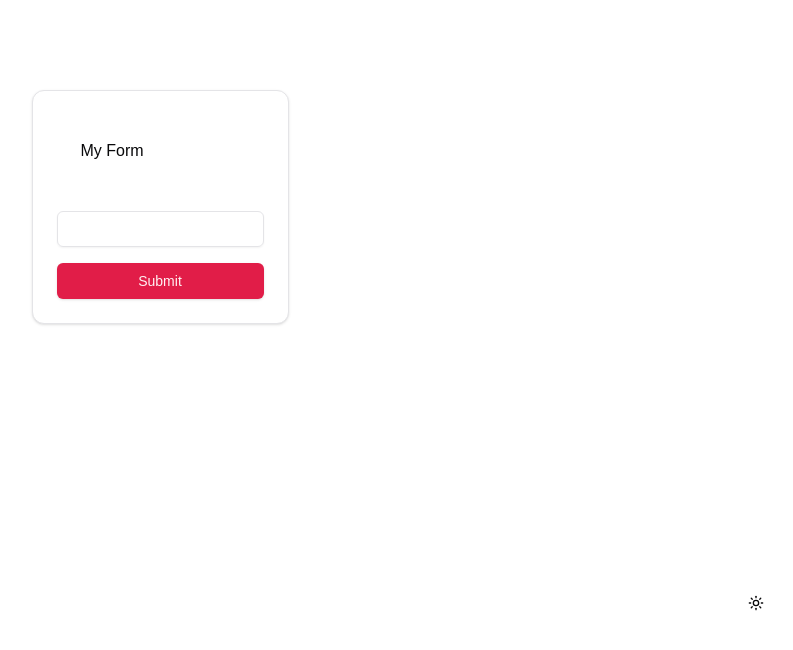
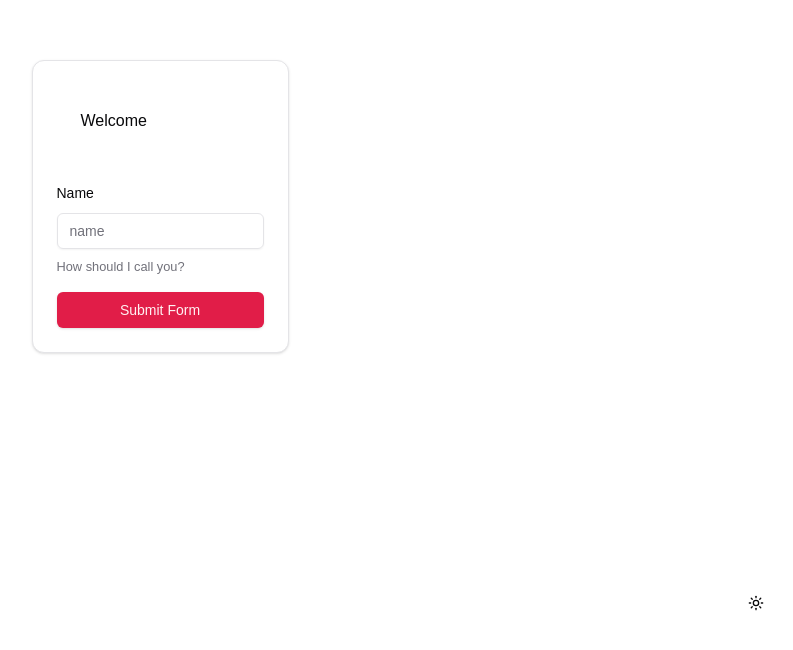
Before and after one commit to HumphreyKwok/WYSIWYG-form-demo, a Next.js app: page / in a window 1280 px wide. Shown: the part 146-796 px from the top of the page, without its empty margins (480-1273 px from the left). Built offline with nearby package versions, Linux system fonts and the light colour scheme.

Commit message:
added a plain form component

```diff
--- a/src/app/page.tsx
+++ b/src/app/page.tsx
@@ -2,6 +2,7 @@ import { Card, CardHeader, CardTitle, CardContent } from "@/components/ui/card";
 import { Input } from "@/components/ui/input";
 import { Button } from "@/components/ui/button";
 import ThemeToggle from "@/components/ThemeToggle";
+import MainForm from "@/components/MainForm";
 
 export default function Home() {
   return (
@@ -9,11 +10,10 @@ export default function Home() {
       <main className="flex flex-1 flex-col items-center justify-center">
         <Card>
           <CardHeader>
-            <CardHeader>My Form</CardHeader>
+            <CardHeader>Welcome</CardHeader>
           </CardHeader>
           <CardContent className="flex flex-col gap-4">
-            <Input />
-            <Button>Submit</Button>
+            <MainForm />
           </CardContent>
         </Card>
       </main>
--- /dev/null
+++ b/src/components/MainForm.tsx
@@ -0,0 +1,51 @@
+"use client";
+
+import {
+  Form,
+  FormControl,
+  FormDescription,
+  FormField,
+  FormItem,
+  FormLabel,
+} from "@/components/ui/form";
+import { useForm } from "react-hook-form";
+import { Input } from "@/components/ui/input";
+import { Button } from "@/components/ui/button";
+
+const MainForm = () => {
+  const form = useForm({
+    defaultValues: {
+      name: "",
+    },
+  });
+
+  const handleSubmit = (values: { name: string }) => {
+    console.log(values);
+  };
+
+  return (
+    <Form {...form}>
+      <form
+        onSubmit={form.handleSubmit(handleSubmit)}
+        className="flex flex-col gap-4"
+      >
+        <FormField
+          control={form.control}
+          name="name"
+          render={({ field }) => (
+            <FormItem>
+              <FormLabel>Name</FormLabel>
+              <FormControl>
+                <Input placeholder="name" {...field} />
+              </FormControl>
+              <FormDescription>How should I call you?</FormDescription>
+            </FormItem>
+          )}
+        />
+        <Button type="submit">Submit Form</Button>
+      </form>
+    </Form>
+  );
+};
+
+export default MainForm;
```
Also changed, not shown: 1 other file (tests, documents, lock files or other folders).
